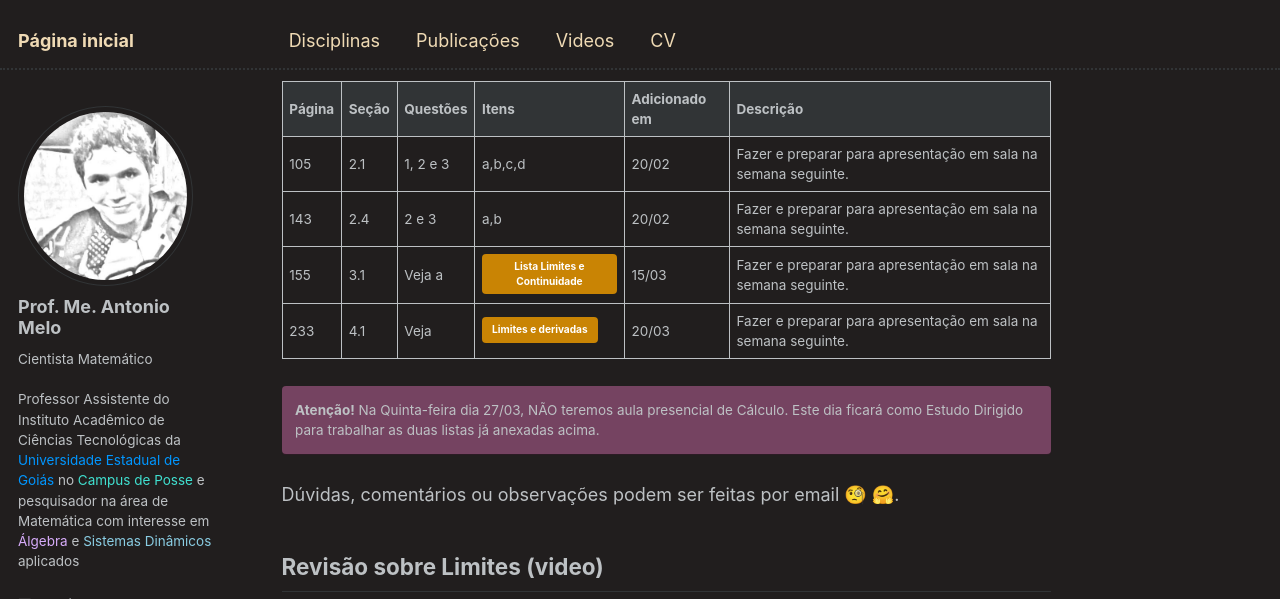
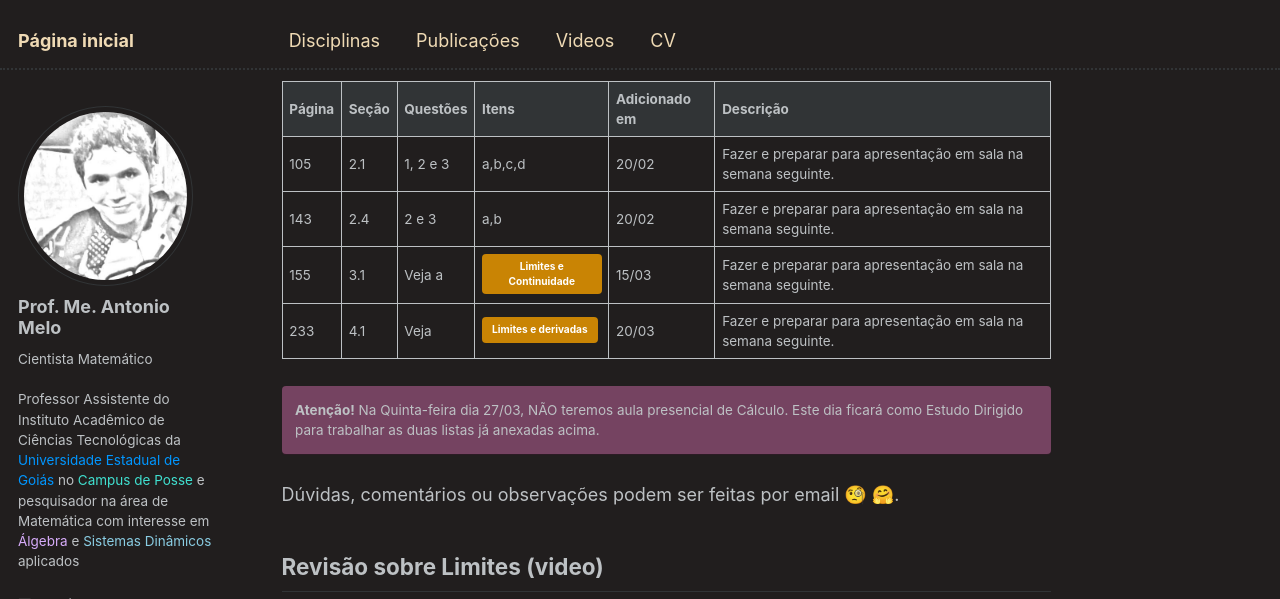
Before and after one commit to antmelo/antmelo.github.io, a Jekyll site: the page built from _teaching/2025-1-calculo.md, in a window 1280 px wide and 900 px high, scrolled down 1197 px, cut to the strip 0-599 px from the top of the window. Built offline with Jekyll 4.4.1, drawn with Linux system fonts in a browser that asks for light colours; some web fonts are replaced.

Commit message:
Update 2025-1-calculo.md

```diff
--- a/_teaching/2025-1-calculo.md
+++ b/_teaching/2025-1-calculo.md
@@ -36,10 +36,10 @@
 ## Listas de Exercícios para fazer e contabilizar pontos complementares
 
 |   Página    | Seção  | Questões  | Itens | Adicionado em   |              Descrição                                  |
-| --------    | -----  | -----     | ----- | -------------   | ------------------------------------------------------- |
+| --------    | -----  | -----     | ---------   | -------------   | ------------------------------------------------------- |
 |  105 | 2.1  |  1, 2 e 3 | a,b,c,d  | 20/02   | Fazer e preparar para apresentação em sala na semana seguinte.   |
 |  143 | 2.4  |  2 e 3 |  a,b | 20/02   | Fazer e preparar para apresentação em sala na semana seguinte.   |
-|  155 | 3.1  |  Veja a | [Lista Limites e Continuidade](https://antmelo.github.io/files/ZZA-CAL1-L1.pdf){: .btn}   | 15/03   | Fazer e preparar para apresentação em sala na semana seguinte.   |
+|  155 | 3.1  |  Veja a | [Limites e Continuidade](https://antmelo.github.io/files/ZZA-CAL1-L1.pdf){: .btn}   | 15/03   | Fazer e preparar para apresentação em sala na semana seguinte.   |
 |  233 | 4.1  |  Veja  | [Limites e derivadas](https://antmelo.github.io/files/ZZA-CAL1-L2.pdf){: .btn}   | 20/03   | Fazer e preparar para apresentação em sala na semana seguinte.   |
 
 **Atenção!** Na Quinta-feira dia 27/03, NÃO teremos aula presencial de Cálculo. Este dia ficará como Estudo Dirigido para trabalhar as duas listas já anexadas acima.
```
